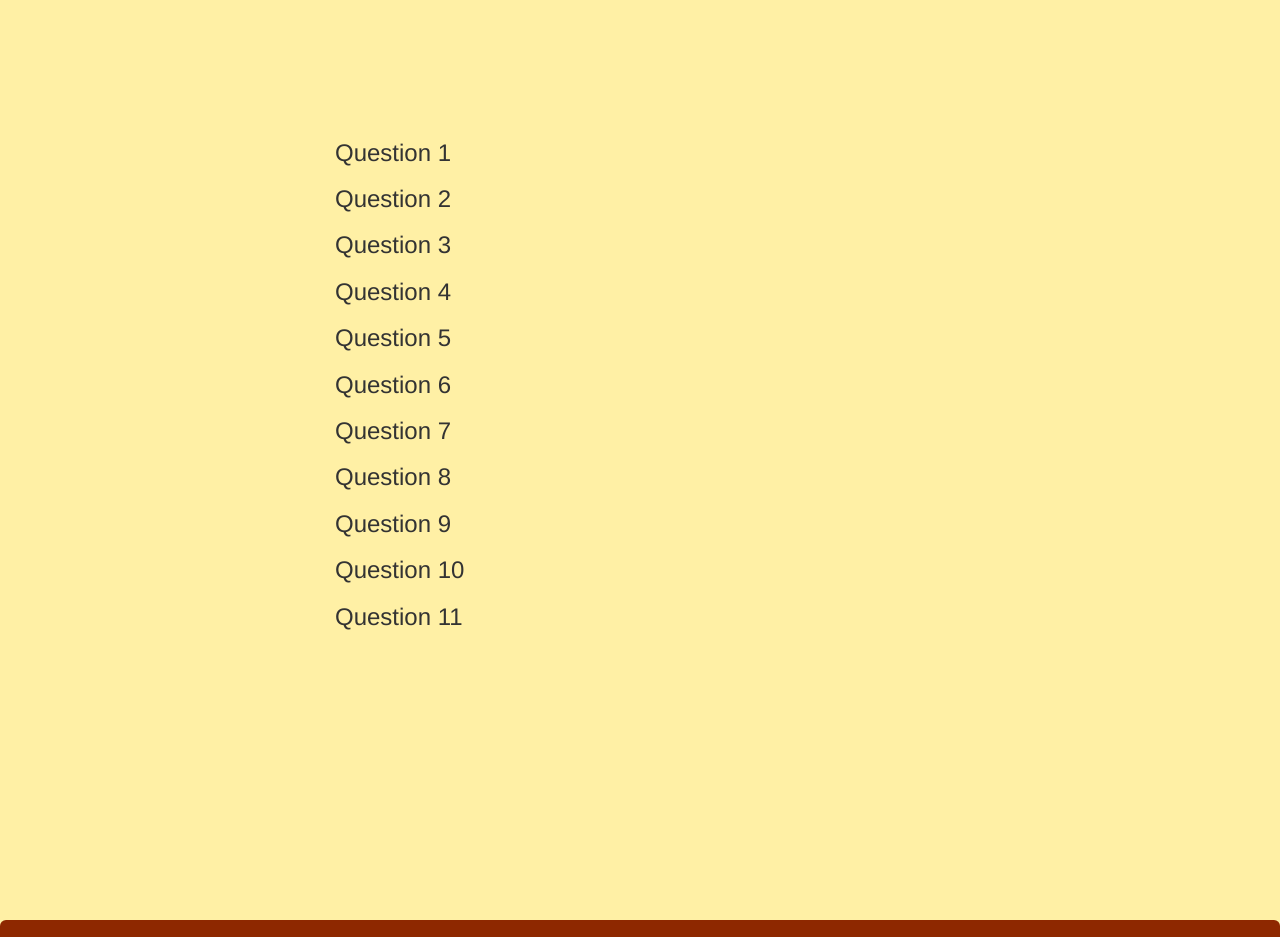
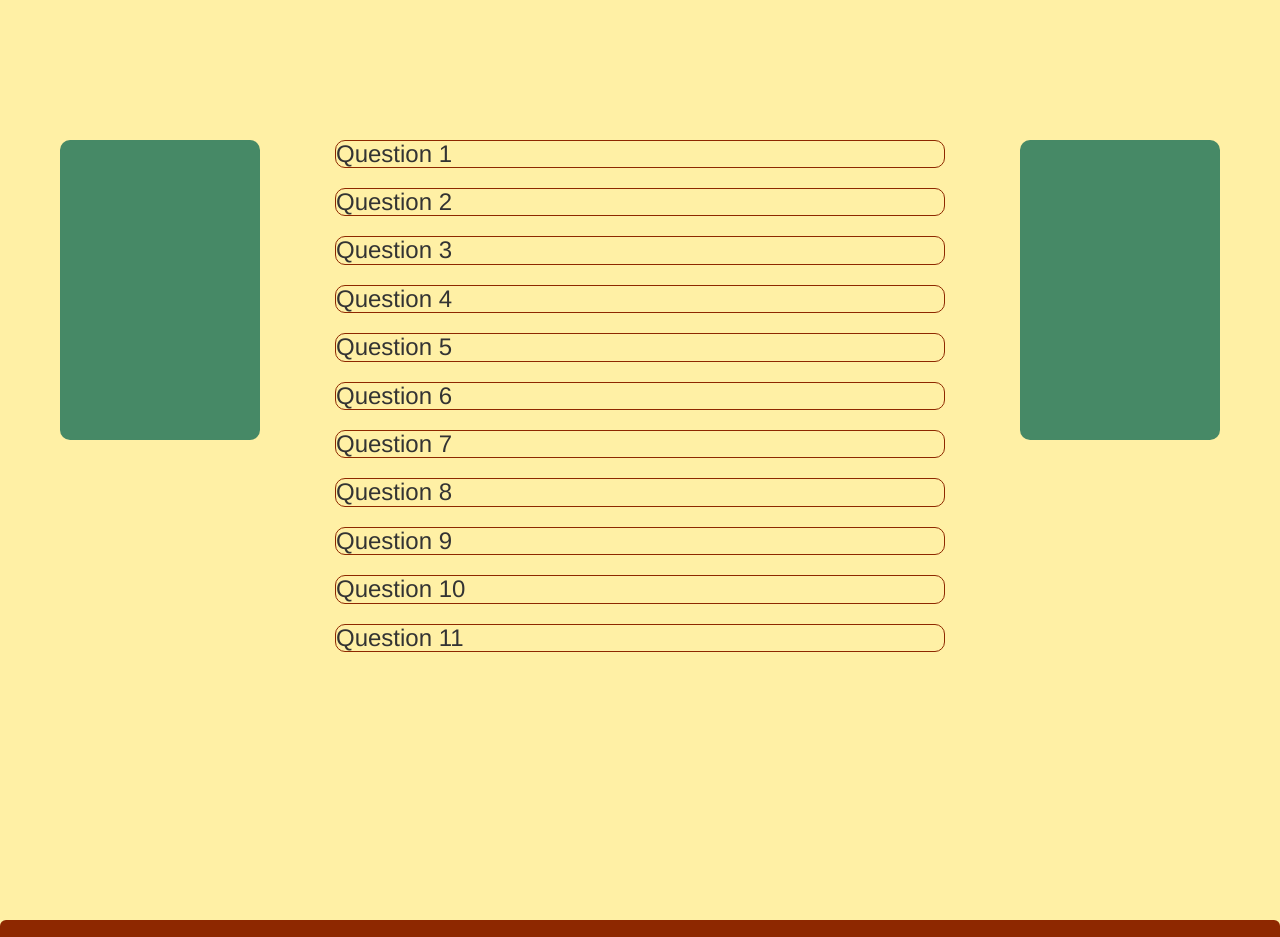
Before and after one commit to WDI-HK-8/UrbanFictionary, a website: page index.html in a window 1280 px wide. Shown: the part 780-1717 px from the top of the page. Drawn offline with nearby package versions, Linux system fonts and the light colour scheme.

Commit message:
Resized sections, added colors, resized fonts?

```diff
--- a/css/custom.css
+++ b/css/custom.css
@@ -36,6 +36,34 @@ label {
 	border: none;
 }
 
+.correct-clicked {
+    background: #8E2800;
+}
+
+.playerNames {
+	background-color: #468966;
+	color: #FFB03B;
+	height: 300px;
+	width: 200px;
+	margin: 20px auto;
+	padding: 10px;
+	border-radius: 10px;
+}
+
+h3 {
+	border: 1px solid #8E2800;
+	border-radius: 10px;
+}
+
+.playerScores {
+	background-color: #468966;
+	height: 300px;
+	width: 200px;
+	margin: 20px auto;
+	padding: 10px;
+	border-radius: 10px;
+}
+
 .jumbotron {
 	background-color: #8E2800;
 	color: #FFB03B;
```
